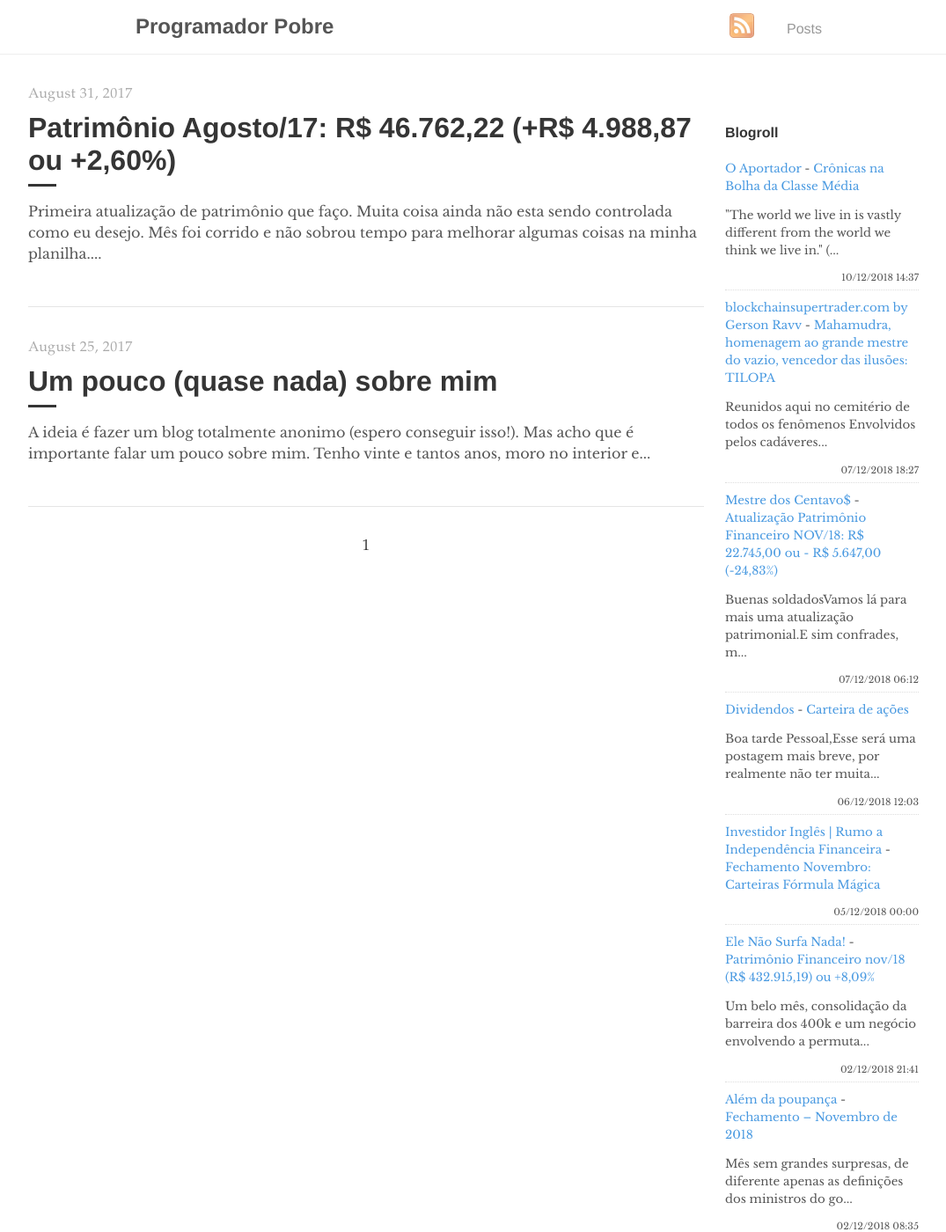
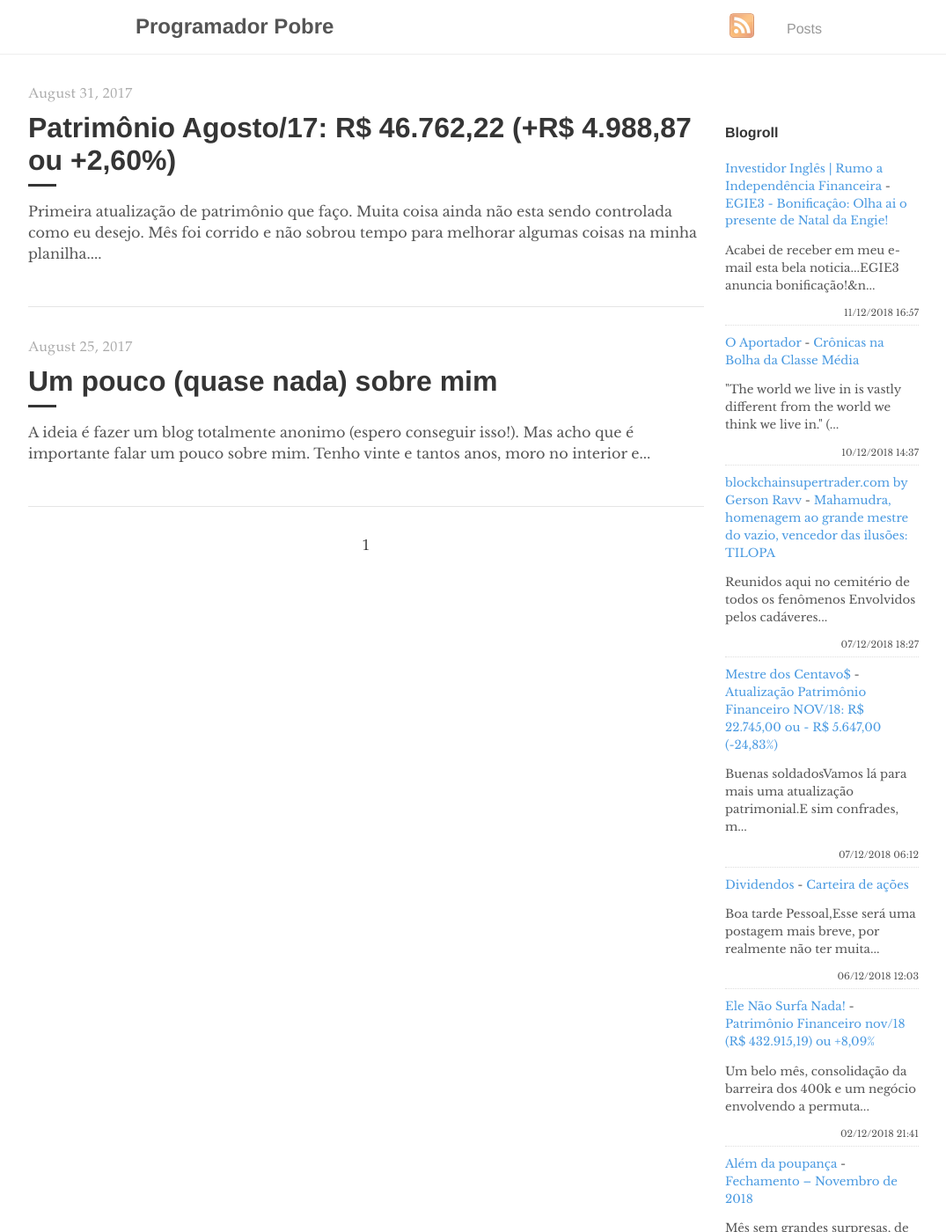
Before and after one commit to programadorpobre/programadorpobre.github.io, a Jekyll site: the page built from index.html, in a window 1280 px wide and 1400 px high. Shown: the whole window at 88% size, without its empty margins (96-1171 px from the left). Built offline with Jekyll 4.4.1, drawn with Linux system fonts in a browser that asks for light colours; the list of posts is cut into pages by our own code; comment, search, counter and statistics services are not loaded.

Commit message:
[ci skip] travis #493

```diff
--- a/_includes/feed-entries.html
+++ b/_includes/feed-entries.html
@@ -1,3 +1,8 @@
+<div class="feed-entry">
+    <a class="feed-entry-site-name" href="https://www.investidoringles.com/">Investidor Inglês | Rumo a Independência Financeira</a> - <a class="feed-entry-title" href="https://www.investidoringles.com/2018/12/egie3-bonificacao.html">EGIE3 - Bonificaçâo: Olha ai o presente de Natal da Engie!</a>
+    <p class="feed-entry-summary">Acabei de receber em meu e-mail esta bela noticia...EGIE3 anuncia bonificação!&n...</p>
+    <time datetime="2018-12-11T16:57:00.000-02:00">11/12/2018 16:57</time>
+</div>
 <div class="feed-entry">
     <a class="feed-entry-site-name" href="https://oaportadorfinanceiro.blogspot.com/">O Aportador</a> - <a class="feed-entry-title" href="https://oaportadorfinanceiro.blogspot.com/2018/12/cronicas-na-bolha-da-classe-media.html">Crônicas na Bolha da Classe Média</a>
     <p class="feed-entry-summary">"The world we live in is vastly different from the world we think we live in." (...</p>
@@ -19,11 +24,6 @@
     <time datetime="2018-12-06T12:03:00.000-08:00">06/12/2018 12:03</time>
 </div>
 <div class="feed-entry">
-    <a class="feed-entry-site-name" href="https://www.investidoringles.com/">Investidor Inglês | Rumo a Independência Financeira</a> - <a class="feed-entry-title" href="https://www.investidoringles.com/2018/12/fechamento-novembro-formula-magica.html">Fechamento Novembro: Carteiras Fórmula Mágica</a>
-    <p class="feed-entry-summary"></p>
-    <time datetime="2018-12-05T00:00:00.000-02:00">05/12/2018 00:00</time>
-</div>
-<div class="feed-entry">
     <a class="feed-entry-site-name" href="https://elenaosurfanada.blogspot.com/">Ele Não Surfa Nada!</a> - <a class="feed-entry-title" href="https://elenaosurfanada.blogspot.com/2018/12/patrimonio-financeiro-nov18-r-43291519.html">Patrimônio Financeiro nov/18 (R$ 432.915,19) ou +8,09%</a>
     <p class="feed-entry-summary">Um belo mês, consolidação da barreira dos 400k e um negócio envolvendo a permuta...</p>
     <time datetime="2018-12-02T21:41:00.000-02:00">02/12/2018 21:41</time>
```
